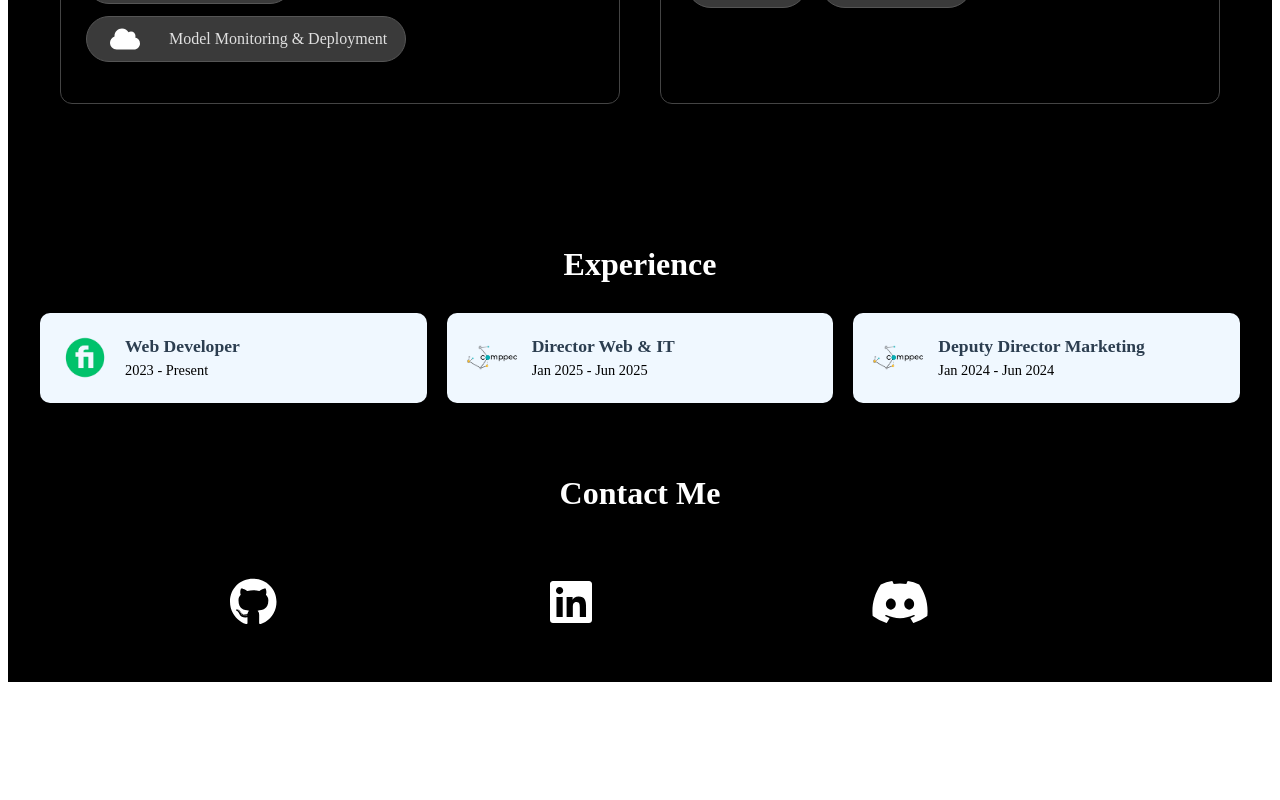
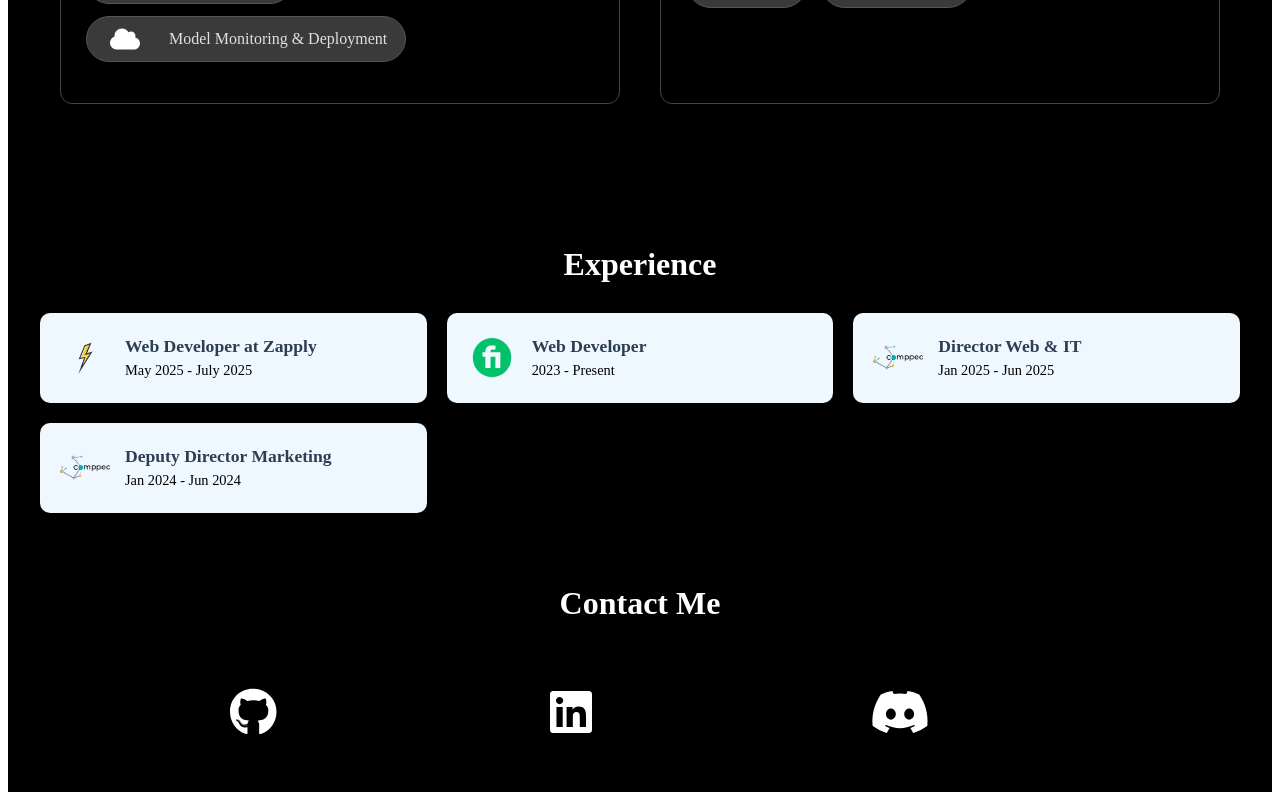
Before and after one commit to aliyan16/aliyan16.github.io, a React (Create React App) app in the folder aliyanportfolio/: page / in a window 1280 px wide. Shown: the part 2183-2983 px from the top of the page. Before the commit the page ends 2873 px from the top, so only its background shows below. Built offline with nearby package versions, Linux system fonts and the light colour scheme.

Commit message:
added new experience

```diff
--- a/aliyanportfolio/src/components/Experience.js
+++ b/aliyanportfolio/src/components/Experience.js
@@ -8,6 +8,15 @@ function Experience() {
         <div className="experience-container">
             <h3>Experience</h3>
             <div className="experience-grid">
+                <div className="experience-card">
+                    <div className="experience-content">
+                        <img src='../../images/Zapply.png' alt="Comppec" className="experience-icon" />
+                        <div className="experience-details">
+                            <h4>Web Developer at Zapply</h4>
+                            <p>May 2025 - July 2025</p>
+                        </div>
+                    </div>
+                </div>
                 <div className="experience-card">
                     <div className="experience-content">
                         <img src={FiverrImg} alt="Fiverr" className="experience-icon" />
@@ -37,6 +46,7 @@ function Experience() {
                         </div>
                     </div>
                 </div>
+
             </div>
         </div>
     );
```
Also changed, not shown: aliyanportfolio/public/images/Zapply.png (added).
